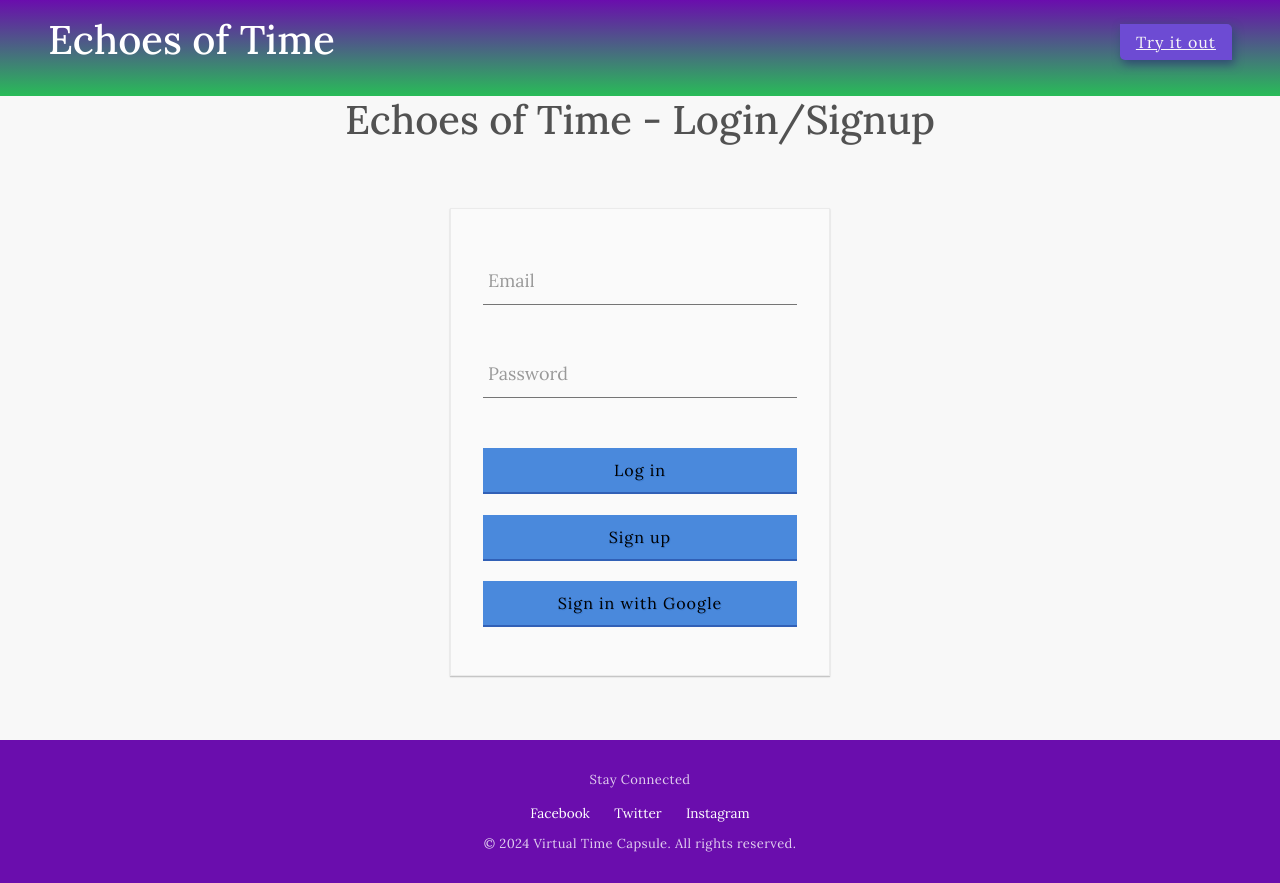
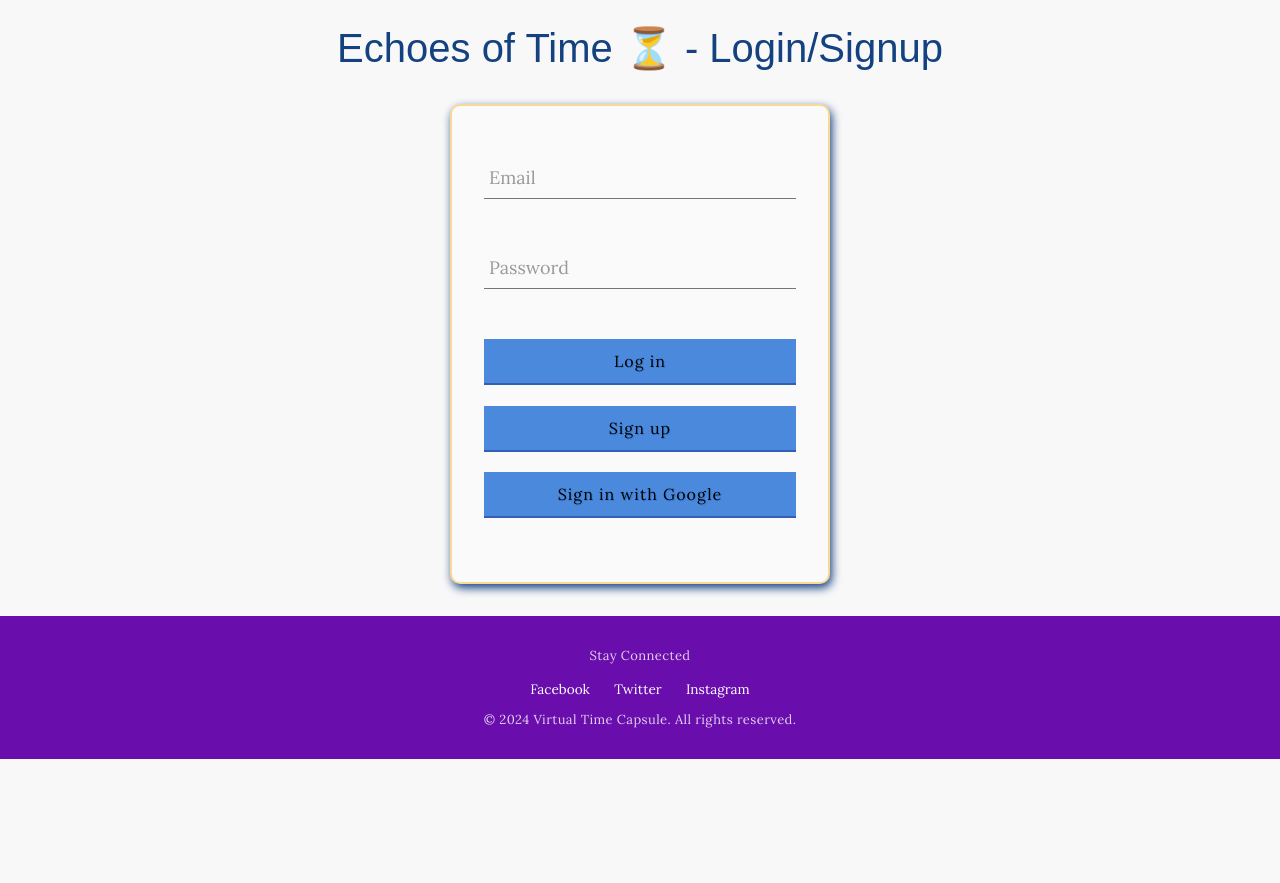
Before and after one commit to AyomideKayode/echoes_of_time, a website built with webpack: page frontend/src/login_signup.html in a window 1280 px wide. After the commit the page ends 800 px from the top, so only its background shows below. Built offline with nearby package versions, Linux system fonts and the light colour scheme; some packages are replaced by stand-ins of ours; no server answers; a web font is replaced by a local one.

Commit message:
Visual improvement for Login/Signup page. Separation next.🚧

```diff
--- a/frontend/src/login_signup.html
+++ b/frontend/src/login_signup.html
@@ -14,44 +14,10 @@
     <link rel="stylesheet" href="./styles.css" />
   </head>
   <body>
-    <header
-      id="home"
-      data-role="Header"
-      class="container home-header"
-      style="
-        background: linear-gradient(to bottom, #6a0dad, #29bc58);
-        color: #fff;
-      "
-    >
-      <!-- <a href="/"
-        ><img
-          src="../static/images/Logos/PNG/Artboard 13.png"
-          alt="logo_white"
-          class="logo_1"
-          style="cursor: pointer"
-      /></a> -->
-      <h1 class="logo_1">Echoes of Time</h1>
-      <button class="hamburger" id="hamburger">&#9776;</button>
-      <!-- <nav class="home-nav" id="nav-menu">
-        <ul class="navigation-links2-nav navigation-links">
-          <li><a href="#banner">Home</a></li>
-          <li><a href="#about">About</a></li>
-          <li><a href="#features">Features</a></li>
-          <li><a href="#team">How it Works</a></li>
-          <li><a href="#contact">Testimonials</a></li>
-        </ul>
-      </nav> -->
-      <div class="home-btn-group">
-        <button class="button header_btn">
-          <a href="">Try it out</a>
-        </button>
-      </div>
-    </header>
-    <!-- end of header section -->
     <!-- Login/Signup section -->
-    <div id="login">
+    <div id="login" class="container">
       <div class="echoes_header">
-        <h1>Echoes of Time - Login/Signup</h1>
+        <h1>Echoes of Time ⏳ - Login/Signup</h1>
       </div>
       <form>
         <div class="group">
--- a/frontend/src/styles.css
+++ b/frontend/src/styles.css
@@ -454,17 +454,34 @@ h3 {
   font-weight: 300;
 }
 
+/*================================================================
+    Login/Signup
+  ================================================================ */
+
+#login {
+  margin: var(--dl-space-space-unit) auto;
+  /* background-image: url('./images/pocket-watch.jpg'); */
+}
+
+.echoes_header {
+  color: var(--darkblue);
+  font-size: 1.5rem;
+  font-weight: 600;
+  font-family: 'Hammersmith One', sans-serif;
+  margin: var(--dl-space-space-oneandhalfunits) auto;
+}
+
 /*=====================================================================
 -- derived css
 ======================================================================*/
 form {
   width: 380px;
-  margin: 4em auto;
-  padding: 3em 2em 2em 2em;
+  margin: 2em auto;
+  padding: 3em 2em;
   background: #fafafa;
-  border: 1px solid #ebebeb;
-  box-shadow: rgba(0, 0, 0, 0.14902) 0px 1px 1px 0px,
-    rgba(0, 0, 0, 0.09804) 0px 1px 2px 0px;
+  border: 2px solid var(--pastelorange);
+  border-radius: var(--dl-radius-radius-radius10);
+  box-shadow: 2px 4px 10px var(--darkblue);
 }
 
 .group {
@@ -473,7 +490,7 @@ form {
 }
 
 input {
-  font-size: 18px;
+  font-size: 16px;
   padding: 10px 10px 10px 5px;
   -webkit-appearance: none;
   appearance: none;
@@ -506,8 +523,8 @@ label {
 /* Error Label */
 
 .errorlabel {
-  font-size: 18px;
-  padding: 10px 10px 10px 5px;
+  font-size: 14px;
+  padding: 8px 8px 8px 5px;
   -webkit-appearance: none;
   appearance: none;
   display: block;
```
Also changed, not shown: frontend/README.md.
